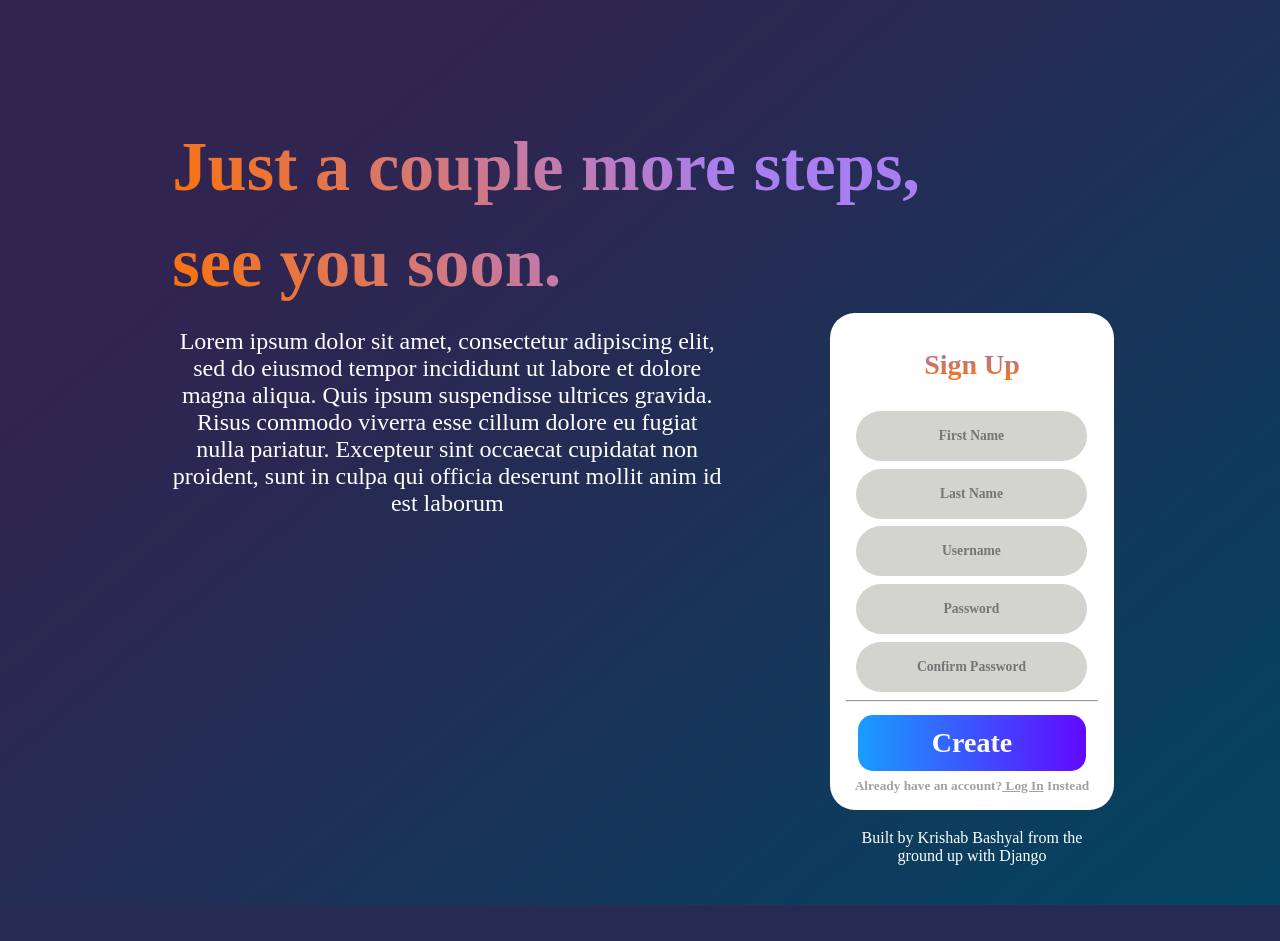
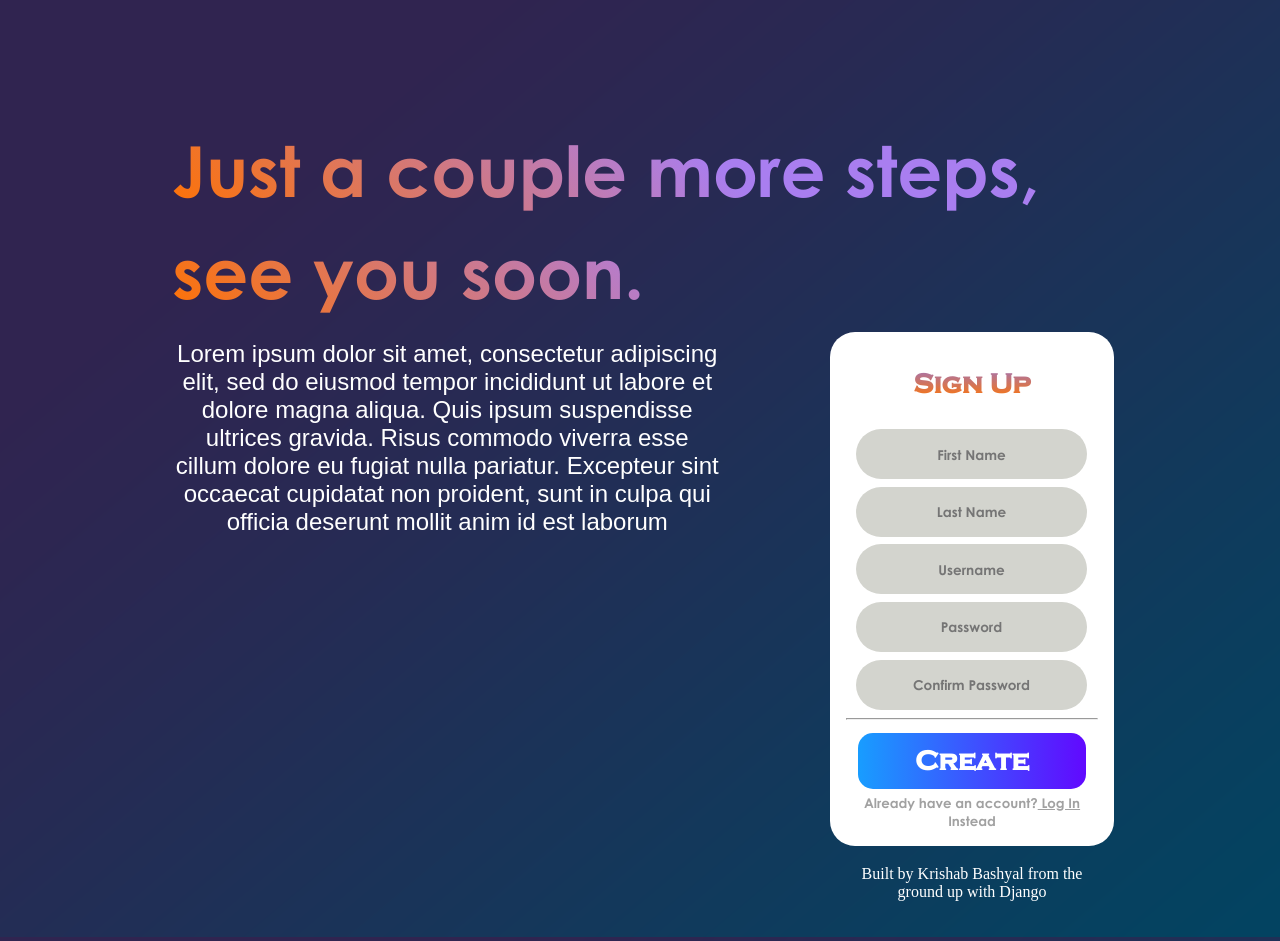
Before and after one commit to krishabbashyal/task-manager, a Django app: page /register/ in a window 1280 px wide. Before the commit the page ends 905 px from the top, so only its background shows below. Run offline with Django 3.2, Linux system fonts and the light colour scheme.

Commit message:
Added Font Folder

```diff
--- a/mainProjectDir/users/static/users/users.css
+++ b/mainProjectDir/users/static/users/users.css
@@ -1,3 +1,13 @@
+@font-face {
+    font-family:'Copperplate Gothic Light';
+    src: url(fonts/COPRGTB.TTF);
+}
+
+@font-face {
+    font-family: 'Century Gothic';
+    src: url(fonts/GOTHICB.TTF);
+}
+
 body {
     background-image: url('background.png');
 }
@@ -28,7 +38,7 @@ body {
     background: -webkit-linear-gradient(#a174b8, #fe7507);
     -webkit-background-clip: text;
     -webkit-text-fill-color: transparent;
-    font-family: 'Copperplate Gothic Light', Copperplate, Balthazar;
+    font-family: 'Copperplate Gothic Light';
     font-weight: bolder;
     margin-top: 20px;
     margin-bottom: 30px;
@@ -39,7 +49,7 @@ body {
     background: -webkit-linear-gradient(#a174b8, #fe7507);
     -webkit-background-clip: text;
     -webkit-text-fill-color: transparent;
-    font-family: 'Copperplate Gothic Light', Copperplate, Balthazar;
+    font-family: 'Copperplate Gothic Light';
     font-weight: bolder;
     margin-top: 20px;
     margin-bottom: 30px;
@@ -52,7 +62,7 @@ body {
     border-radius: 15px;
     border-style: none;
     font-size: 1.75rem;
-    font-family: 'Copperplate Gothic Light', Copperplate, Balthazar;
+    font-family: 'Copperplate Gothic Light';
     font-weight: bolder;
     color: #ffff;
     background-image: linear-gradient(to right, #189dff, #6109ff);
@@ -65,7 +75,7 @@ body {
     border-radius: 15px;
     border-style: none;
     font-size: 1.75rem;
-    font-family: 'Copperplate Gothic Light', Copperplate, Balthazar;
+    font-family: 'Copperplate Gothic Light';
     font-weight: bolder;
     color: #ffff;
     background-image: linear-gradient(to right, #189dff, #6109ff);
@@ -193,4 +203,5 @@ body {
     font-size: 24px;
     font-weight: 100;
     font-style: normal;
+    font-family: Arial, Helvetica, sans-serif;
 }
```
Also changed, not shown: mainProjectDir/users/static/users/fonts/COPRGTB.TTF (added), mainProjectDir/users/static/users/fonts/GOTHICB.TTF (added).
